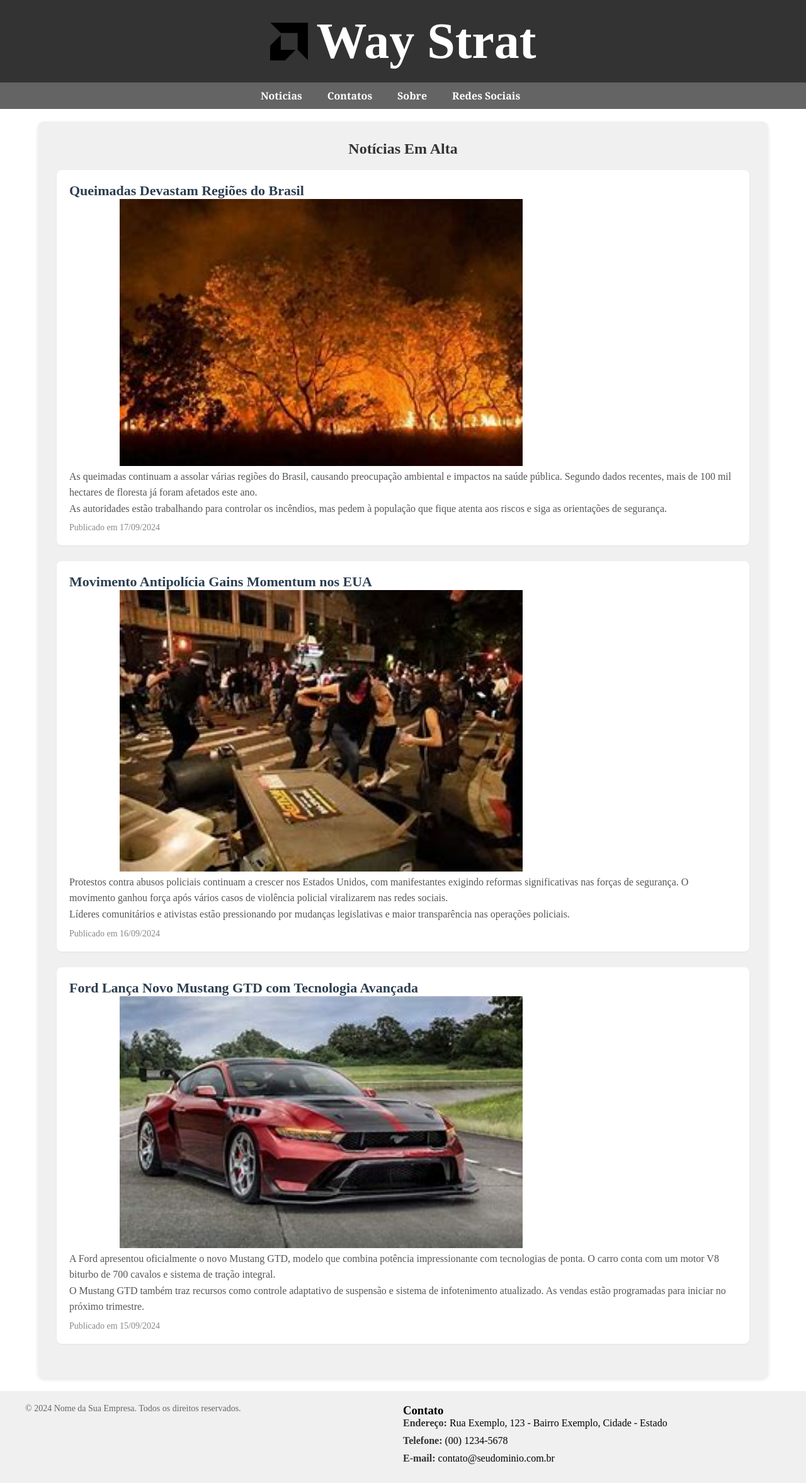
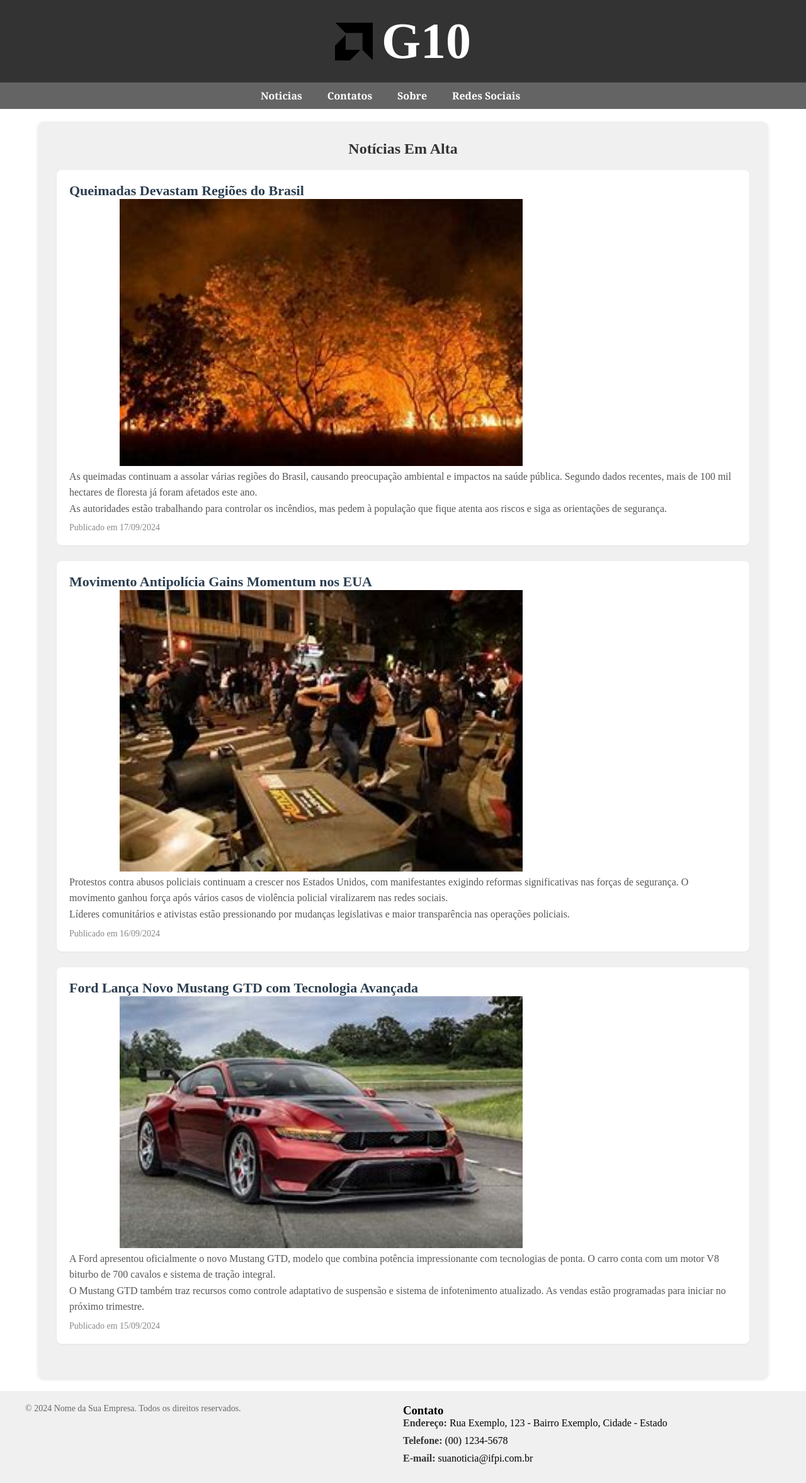
Before and after one commit to LuizEduardo20/Site-de-Noticias, a plain HTML site: page index.html in a window 1280 px wide. Shown: the top 2355 px of the page at 63% size. Drawn offline with Linux system fonts and the light colour scheme.

Commit message:
index.html

```diff
--- a/index.html
+++ b/index.html
@@ -8,12 +8,12 @@
 </head>
 <body>
   <!-- ###Luiz Eduardo Gomes
-       ###Ysabeli -->
+       ###Ysabela -->
 
 
   <header class="cabeçalho">
       <img src="imagens/amd.png" alt="img-01">
-      <h1>Way Strat</h1>
+      <h1>G10</h1>
   </header>
   <nav class="navegacao">
       <ul>
@@ -87,7 +87,7 @@
           <ul>
             <li><strong>Endereço:</strong> Rua Exemplo, 123 - Bairro Exemplo, Cidade - Estado</li>
             <li><strong>Telefone:</strong> (00) 1234-5678</li>
-            <li><strong>E-mail:</strong> contato@seudominio.com.br</li>
+            <li><strong>E-mail:</strong> suanoticia@ifpi.com.br</li>
           </ul>
         </div>
       </div>
```
